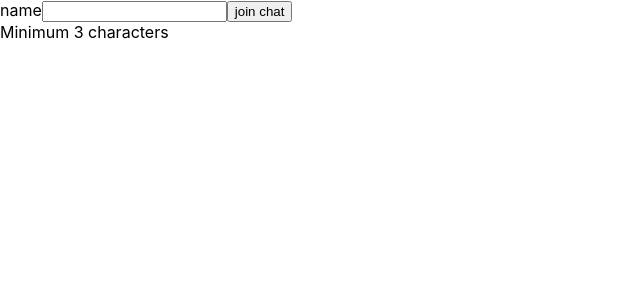
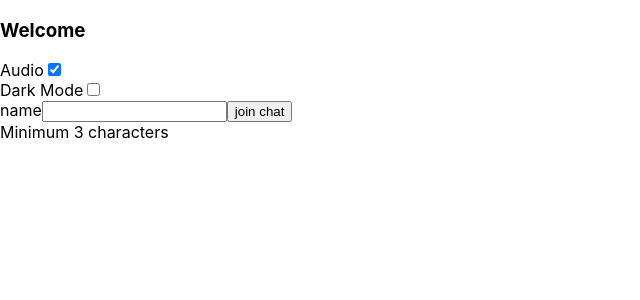
Before and after one commit to KevinJCraft/chat-app, a React (Create React App) app: page / in a window 1280 px wide. Shown: the top 300 px of the page, without its empty margins (0-640 px from the left). Built offline with nearby package versions, Linux system fonts and the light colour scheme; no server answers.

Commit message:
added darkmode and stored preferences on local storage

```diff
--- a/src/App.js
+++ b/src/App.js
@@ -1,21 +1,61 @@
 import React, { useState } from "react";
 import Login from "./Components/Login";
 import ChatApp from "./Components/ChatApp";
+import ChatHeader from "./Components/ChatHeader";
 import io from "socket.io-client";
+import { ThemeContext, themes } from "./Context/ThemeContext";
 
 const socket = io.connect("localhost:4000");
 
 function App() {
   const [screenName, setScreenName] = useState("");
+  const [isDarkMode, setIsDarkMode] = useState(getInitialTheme());
+  const [isAudioOn, setIsAudioOn] = useState(getInitialAudio());
 
   const handleLogin = (name) => {
     setScreenName(name);
   };
 
-  return !screenName ? (
-    <Login socket={socket} handleLogin={handleLogin} />
-  ) : (
-    <ChatApp socket={socket} screenName={screenName} />
+  function getInitialAudio() {
+    console.log(window.localStorage.getItem("isAudioOn"));
+    if (window.localStorage.getItem("isAudioOn") === "false") {
+      return false;
+    } else {
+      return true;
+    }
+  }
+
+  function getInitialTheme() {
+    if (window.localStorage.getItem("isDarkMode") === "true") return true;
+    else if (window.localStorage.getItem("isDarkMode") === "false")
+      return false;
+    //2nd check stored preferentials, only returing value if explicitly defined as true
+    else if (window.matchMedia("(prefers-color-scheme: dark)").matches)
+      return true;
+    //defaulting to darkMode off
+    else return false;
+  }
+
+  return (
+    <div style={isDarkMode ? themes.dark : themes.light}>
+      <ThemeContext.Provider value={{ isDarkMode, setIsDarkMode }}>
+        <ChatHeader
+          isAudioOn={isAudioOn}
+          setIsAudioOn={setIsAudioOn}
+          screenName={screenName}
+        />
+
+        {!screenName ? (
+          <Login socket={socket} handleLogin={handleLogin} />
+        ) : (
+          <ChatApp
+            isAudioOn={isAudioOn}
+            socket={socket}
+            screenName={screenName}
+          />
+        )}
+      </ThemeContext.Provider>
+    </div>
   );
 }
 
--- a/src/Components/ChatApp.js
+++ b/src/Components/ChatApp.js
@@ -3,7 +3,6 @@ import UserList from "./UserList";
 import ChatForm from "./ChatForm";
 import ChatBox from "./ChatBox";
 import moment from "moment";
-import ChatHeader from "./ChatHeader";
 
 const enterChatAudio = new Audio(require("../utils/audio/open_door_1.mp3"));
 const exitChatAudio = new Audio(require("../utils/audio/close_door_1.mp3"));
@@ -15,10 +14,9 @@ const removeReactionAudio = new Audio(
 );
 const editMessageAudio = new Audio(require("../utils/audio/editMessage.mp3"));
 
-function ChatApp({ screenName, socket }) {
+function ChatApp({ screenName, socket, isAudioOn }) {
   const [chat, setChat] = useState([]);
   const [users, setUsers] = useState([]);
-  const [isAudioOn, setIsAudioOn] = useState(true);
 
   useEffect(() => {
     socket.emit("user-sign-in", {
@@ -35,6 +33,7 @@ function ChatApp({ screenName, socket }) {
         message.type = "ownMessage";
         messageAudio = sendMessageAudio;
       }
+      console.log("here", isAudioOn);
       isAudioOn && messageAudio.play();
       setChat([...chat, message]);
     });
@@ -93,11 +92,6 @@ function ChatApp({ screenName, socket }) {
 
   return (
     <div className="App">
-      <ChatHeader
-        isAudioOn={isAudioOn}
-        setIsAudioOn={setIsAudioOn}
-        screenName={screenName}
-      />
       <UserList users={users} />
       <ChatForm socket={socket} screenName={screenName} />
 
--- a/src/Components/ChatHeader.js
+++ b/src/Components/ChatHeader.js
@@ -1,15 +1,37 @@
-import React from "react";
+import React, { useContext } from "react";
+import { ThemeContext } from "../Context/ThemeContext";
 
 const ChatHeader = ({ isAudioOn, setIsAudioOn, screenName }) => {
+  const { isDarkMode, setIsDarkMode } = useContext(ThemeContext);
+
+  const handleChangeTheme = () => {
+    localStorage.setItem("isDarkMode", !isDarkMode);
+    setIsDarkMode(!isDarkMode);
+  };
+
+  const handleChangeAudio = (event) => {
+    localStorage.setItem("isAudioOn", !isAudioOn);
+    console.log(event.target.value);
+    setIsAudioOn(!isAudioOn);
+  };
+
   return (
     <div>
       <h3>Welcome {screenName}</h3>
       <label htmlFor="isAudioOn">Audio</label>
       <input
         checked={isAudioOn}
-        onChange={() => setIsAudioOn(!isAudioOn)}
+        onChange={handleChangeAudio}
         type="checkbox"
         id="isAudioOn"
+      />
+      <br />
+      <label htmlFor="theme">Dark Mode</label>
+      <input
+        checked={isDarkMode}
+        onChange={handleChangeTheme}
+        type="checkbox"
+        id="theme"
       />
     </div>
   );
--- /dev/null
+++ b/src/Context/ThemeContext.js
@@ -0,0 +1,13 @@
+import { createContext } from "react";
+
+export const ThemeContext = createContext(null);
+export const themes = {
+  light: {
+    backgroundColor: "white",
+    color: "black",
+  },
+  dark: {
+    backgroundColor: "black",
+    color: "white",
+  },
+};
```
